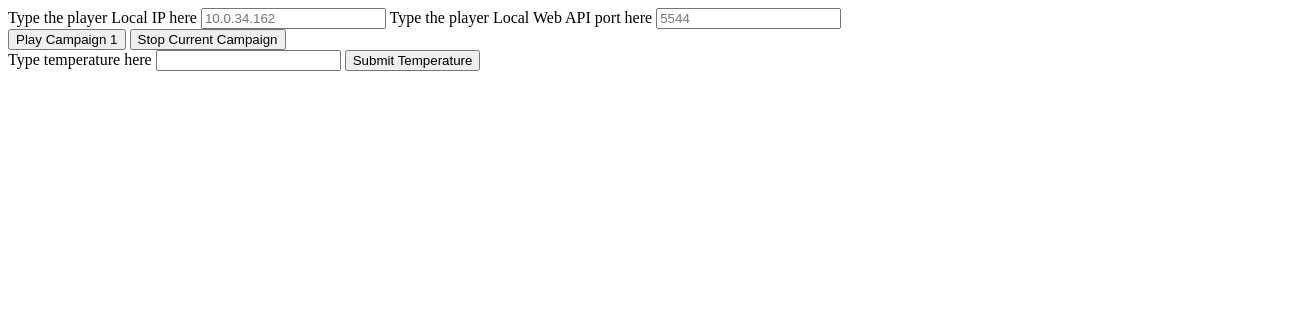
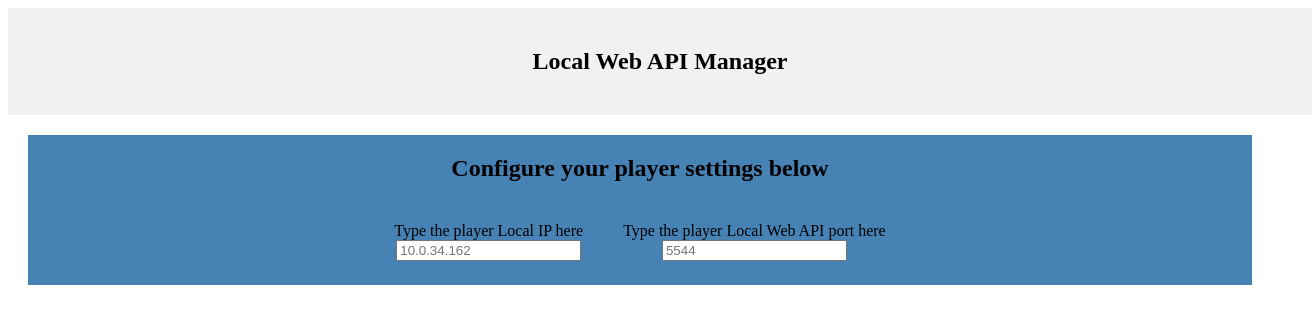
Before and after one commit to LukasThome/web-api-interface, a plain HTML site: page index.html in a window 1280 px wide. Shown: the whole page, 1312 px wide, since content can reach past the window. Drawn offline with Linux system fonts and the light colour scheme.

Commit message:
layout css

```diff
--- a/index.css
+++ b/index.css
@@ -0,0 +1,35 @@
+.header {
+  background-color: #f1f1f1;
+  text-align: center;
+  padding: 20px;
+  width: 100%;
+}
+
+.container-configure {
+  background-color: #4682b4;
+  text-align: center;
+  height: 150px;
+  margin: 20px;
+  display: flex;
+  align-items: center;
+  flex-direction: column;
+
+}
+.container-form {
+    display: flex;
+    flex-direction: row;
+    justify-content: space-between;
+
+}
+.container-playerIp {
+  display: flex;
+  flex-direction: column;
+  align-items: center;
+  padding: 20px;
+}
+.container-playerPort {
+  display: flex;
+  flex-direction: column;
+  align-items: center;
+  padding: 20px;
+}
--- a/index.html
+++ b/index.html
@@ -1,8 +1,4 @@
 <!DOCTYPE html>
-<!--[if lt IE 7]>      <html class="no-js lt-ie9 lt-ie8 lt-ie7"> <![endif]-->
-<!--[if IE 7]>         <html class="no-js lt-ie9 lt-ie8"> <![endif]-->
-<!--[if IE 8]>         <html class="no-js lt-ie9"> <![endif]-->
-<!--[if gt IE 8]>      <html class="no-js"> <![endif]-->
 <html>
   <head>
     <meta charset="utf-8" />
@@ -10,20 +6,30 @@
     <title>Local Web API</title>
     <meta name="description" content="" />
     <meta name="viewport" content="width=device-width, initial-scale=1" />
-    <link rel="stylesheet" href="" />
+    <link rel="stylesheet" type="text/css" href="index.css" media="screen" />
   </head>
+
   <body>
-    <div>
-      <form action="">
-        <label for="playerIp">Type the player Local IP here</label>
+    <div class="header">
+      <h2>Local Web API Manager</h2>
+    </div>
+
+    <div class="container-configure">
+      <h2>Configure your player settings below</h2>
+      <form class="container-form">
+        <div class="container-playerIp">
+          <label for="playerIp" class="playerIp"
+            >Type the player Local IP here</label>
           <input
             type="text"
             id="playerIp"
             name="playerIp"
             value=""
-          placeholder="10.0.34.162"
-        />
-        <label for="playerPort">Type the player Local Web API port here</label>
+            placeholder="10.0.34.162"/>
+        </div>
+        <div class="container-playerPort">
+          <label for="playerPort" class="playerPort"
+            >Type the player Local Web API port here</label>
           <input
             type="text"
             id="playerPort"
@@ -31,18 +37,20 @@
             value=""
             placeholder="5544"
           />
+        </div>
       </form>
+    </div>
 
-      <button id="button 1" onclick="triggerCampaign()">Play Campaign 1</button>
+    <!--- <button id="button 1" onclick="triggerCampaign()">Play Campaign 1</button>
     <button id="button 2" onclick="stopCampaign()">
      Stop Current Campaign
-      </button>
-      <form action="" onsubmit="return false">
+    </button> -->
+    <!-- <form action="" onsubmit="return false">
       <label for="temperature">Type temperature here</label>
       <input type="number" id="temperature" name="temperature" value="" />
       <button id="" onclick="changeTemperature()">Submit Temperature</button>
-      </form>
-    </div>
+    </form> -->
+
     <div>
       <p id="commandSent"></p>
     </div>
```
Lines whose indentation alone changed are shown as unchanged.
